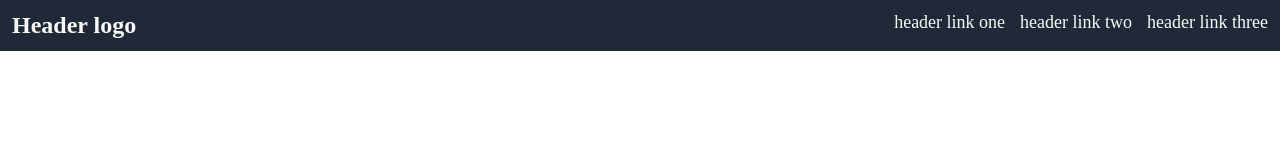
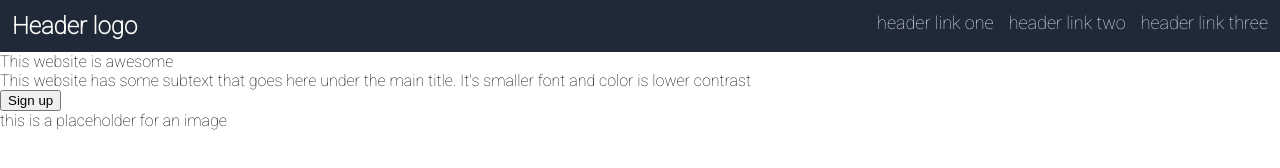
Before and after one commit to korduss/Landing-Page, a plain HTML site: page index.html in a window 1280 px wide. Drawn offline with Linux system fonts and the light colour scheme.

Commit message:
add needed element for main section

```diff
--- a/index.html
+++ b/index.html
@@ -4,6 +4,9 @@
     <meta charset="UTF-8">
     <meta name="viewport" content="width=device-width, initial-scale=1.0">
     <title>Landing-Page</title>
+    <link rel="preconnect" href="https://fonts.googleapis.com">
+    <link rel="preconnect" href="https://fonts.gstatic.com" crossorigin>
+    <link href="https://fonts.googleapis.com/css2?family=Roboto:wght@100&display=swap" rel="stylesheet">
     <link rel="stylesheet" href="style.css">
 </head>
 <body>
@@ -15,5 +18,11 @@
         <a href="#">header link three</a>
 
     </div>
+    <div class="main-section">
+        <div>This website is awesome</div>
+        <div>This website has some subtext that goes here under the main title. It's smaller font and color is lower contrast</div>
+        <button>Sign up</button>
+        <div>this is a placeholder for an image</div>
+    </div>
 </body>
 </html>
--- a/style.css
+++ b/style.css
@@ -1,5 +1,6 @@
 body{
     margin: 0;
+    font-family: 'Roboto', sans-serif;
 }
 .header{
     display:flex;
@@ -17,6 +18,6 @@ body{
 
 a{
     text-decoration: none;
-    color:#F9FAF8;
+    color:#E5E7EB;
     font-size: 18px;
 }
```
